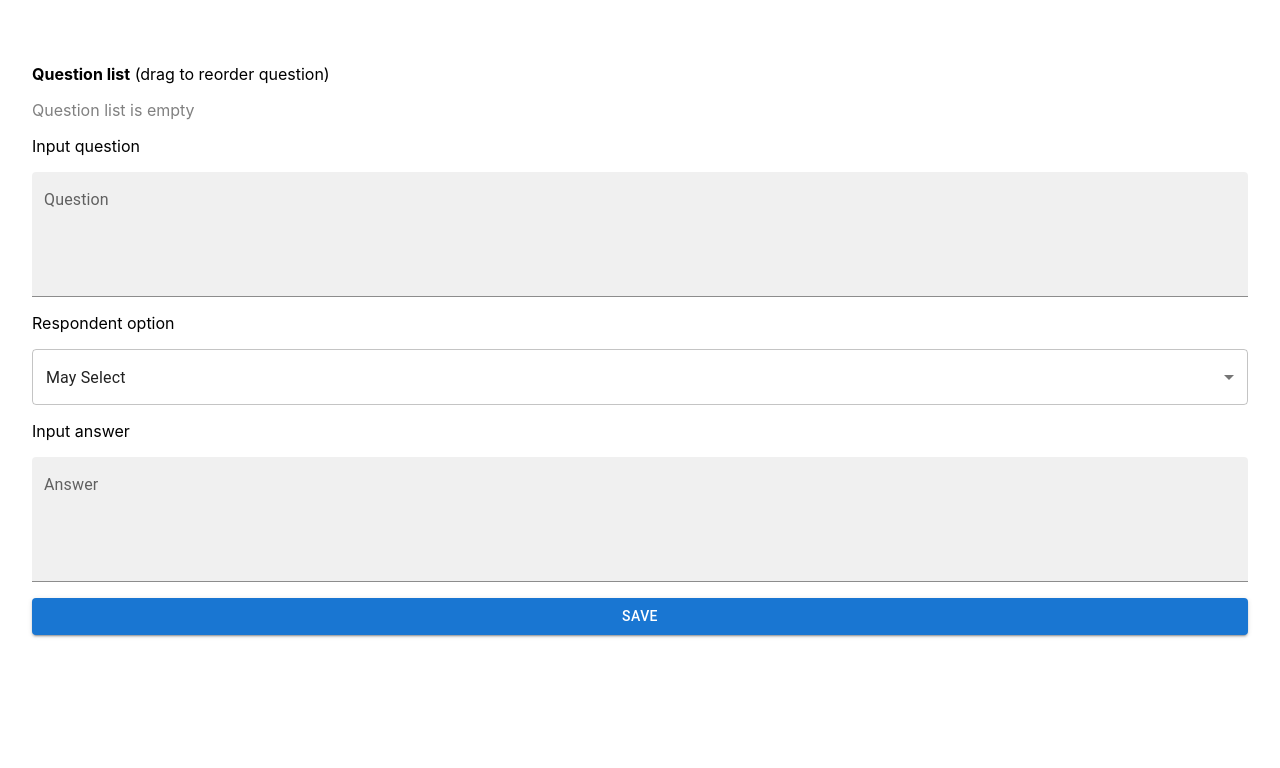
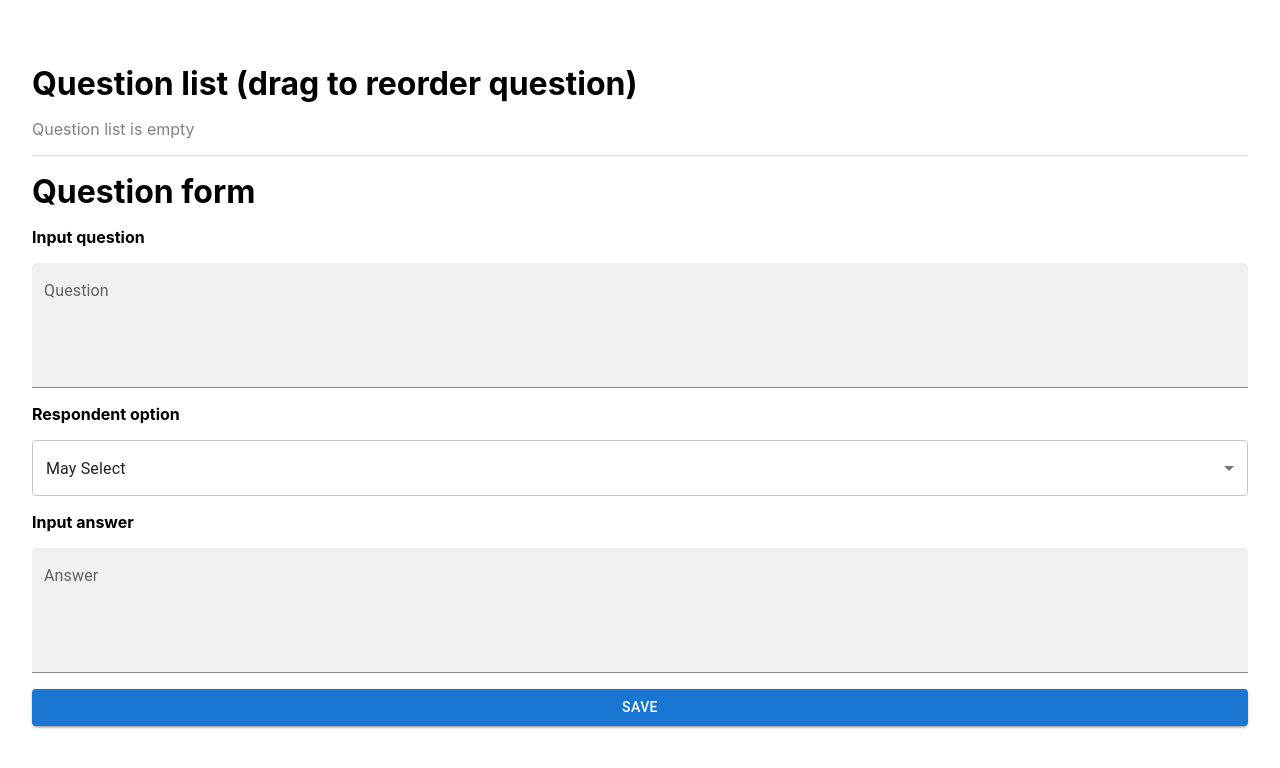
Before and after one commit to azmi6298/survey-questions-react, a React (Create React App) app: page / in a window 1280 px wide. Shown: the top 768 px of the page. Built offline with nearby package versions, Linux system fonts and the light colour scheme.

Commit message:
refactor ui

```diff
--- a/src/App.js
+++ b/src/App.js
@@ -1,6 +1,7 @@
 import "./App.css";
 import { useState, useEffect } from "react";
 import Stack from "@mui/material/Stack";
+import Divider from "@mui/material/Divider";
 
 import CardList from "./components/Card/CardList";
 import ModalDelete from "./components/Modal/ModalDelete";
@@ -111,9 +112,7 @@ function App() {
         />
       )}
 
-      <span>
-        <b>Question list</b> (drag to reorder question)
-      </span>
+      <h1>Question list (drag to reorder question)</h1>
 
       {questionList.length ? (
         <CardList
@@ -125,6 +124,9 @@ function App() {
         <span style={{ color: "gray" }}>Question list is empty</span>
       )}
 
+      <Divider variant="middle"></Divider>
+
+      <h1>Question form</h1>
       <QuestionForm onSubmit={handleSave} />
     </Stack>
   );
--- a/src/components/Card/CardComponent.js
+++ b/src/components/Card/CardComponent.js
@@ -2,7 +2,7 @@ import Stack from "@mui/material/Stack";
 import Box from "@mui/material/Box";
 import Button from "@mui/material/Button";
 
-export default function CardComponent({ cardData, onOpenModal }) {
+export default function CardComponent({ cardData, onOpenModal, index }) {
   return (
     <Box
       sx={{
@@ -16,7 +16,7 @@ export default function CardComponent({ cardData, onOpenModal }) {
       className="card"
     >
       <Stack spacing={2}>
-        <span style={{ color: "gray" }}>Question</span>
+        <span style={{ color: "gray" }}>Question {index}</span>
         <span>{cardData.question}</span>
         <span style={{ color: "gray" }}>Respondent option</span>
         <span>{cardData.selectedOption}</span>
--- a/src/components/Card/CardList.js
+++ b/src/components/Card/CardList.js
@@ -4,9 +4,13 @@ import { Reorder } from "framer-motion";
 export default function CardList({ listData, onReorder, onOpenModal }) {
   return (
     <Reorder.Group axis="y" values={listData} onReorder={onReorder}>
-      {listData.map((q) => (
-        <Reorder.Item key={q.id} value={q}>
-          <CardComponent cardData={q} onOpenModal={onOpenModal} />
+      {listData.map((cardData, index) => (
+        <Reorder.Item key={cardData.id} value={cardData}>
+          <CardComponent
+            cardData={cardData}
+            onOpenModal={onOpenModal}
+            index={index + 1}
+          />
         </Reorder.Item>
       ))}
     </Reorder.Group>
--- a/src/components/Form/QuestionForm.js
+++ b/src/components/Form/QuestionForm.js
@@ -51,7 +51,9 @@ export default function QuestionForm({ onSubmit, initialData, onEdit }) {
 
   return (
     <Stack className="form" spacing={2}>
-      <span>{initialData ? "Edit" : "Input"} question</span>
+      <span>
+        <b>{initialData ? "Edit" : "Input"} question</b>
+      </span>
 
       <TextField
         id="question"
@@ -63,7 +65,9 @@ export default function QuestionForm({ onSubmit, initialData, onEdit }) {
         variant="filled"
       />
 
-      <span>Respondent option</span>
+      <span>
+        <b>Respondent option</b>
+      </span>
       <Select
         value={selectedOption}
         onChange={(e) => setSelectedOption(e.target.value)}
@@ -75,7 +79,9 @@ export default function QuestionForm({ onSubmit, initialData, onEdit }) {
         ))}
       </Select>
 
-      <span>Input answer</span>
+      <span>
+        <b>Input answer</b>
+      </span>
       <TextField
         id="answer"
         label="Answer"
```
